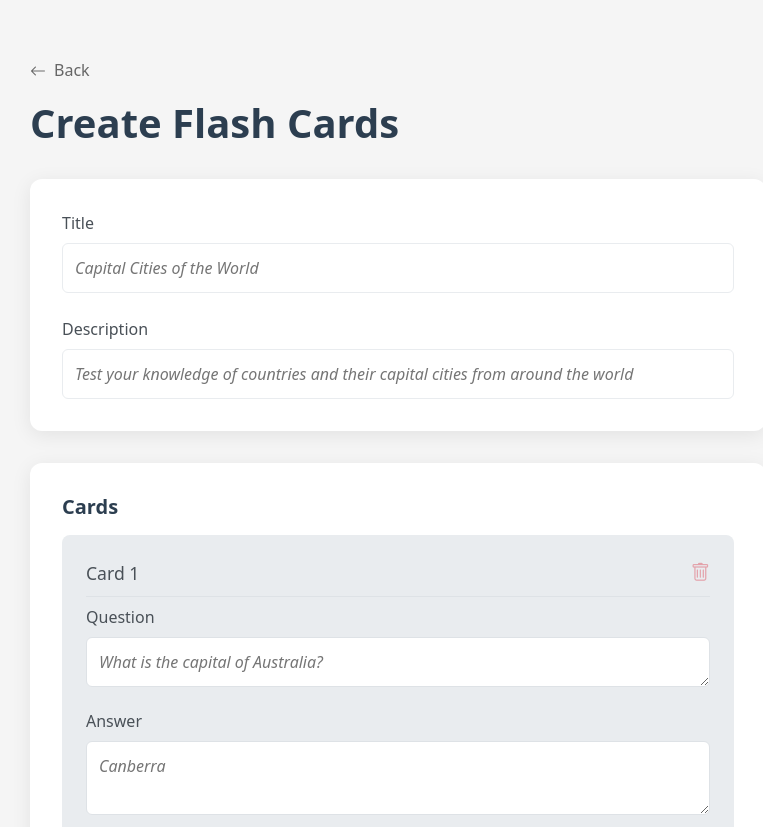
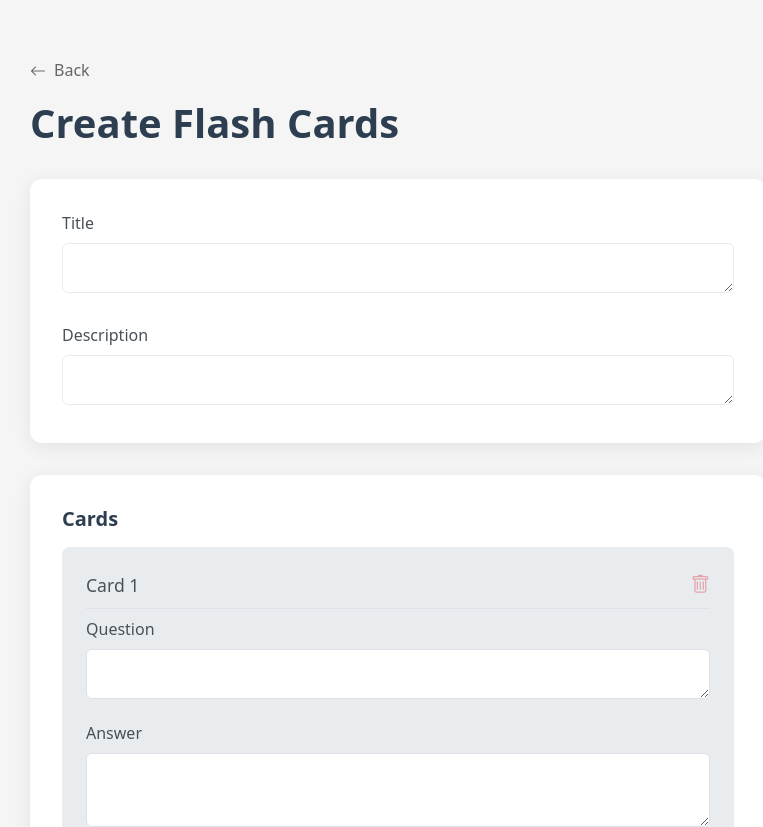
Before and after one commit to vincenttao04/flashcards-fe, a Vue app: page /create in a window 1280 px wide. Shown: the top 827 px of the page, without its empty margins (242-1005 px from the left). Built offline with nearby package versions, Linux system fonts and the light colour scheme; no server answers.

Commit message:
feat: headerinput uses textarea and autoresize function

```diff
--- a/src/components/create-edit/CardInput.vue
+++ b/src/components/create-edit/CardInput.vue
@@ -47,7 +47,6 @@ function updateField(field, value) {
           updateField('question', $event.target.value);
           handleInput($event);
         "
-        placeholder="What is the capital of Australia?"
         class="form-input"
         rows="1"
       ></textarea>
@@ -62,7 +61,6 @@ function updateField(field, value) {
           updateField('answer', $event.target.value);
           handleInput($event);
         "
-        placeholder="Canberra"
         class="form-input"
         rows="2"
       ></textarea>
@@ -100,9 +98,6 @@ label {
   display: none;
 }
 
-.form-input::placeholder {
-  font-style: italic;
-}
 
 .form-input:focus {
   outline: none;
@@ -110,10 +105,6 @@ label {
 }
 
 @media (max-width: 640px) {
-  .form-input::placeholder {
-    opacity: 0;
-  }
-
   .form-input {
     resize: none;
     scrollbar-width: thin;
--- a/src/components/create-edit/HeaderInput.vue
+++ b/src/components/create-edit/HeaderInput.vue
@@ -10,6 +10,10 @@
 -->
 
 <script setup>
+import { useAutoResizeTextArea } from "@/composables/useAutoResizeTextArea";
+
+const { handleInput } = useAutoResizeTextArea(3);
+
 defineProps({
   title: {
     type: String,
@@ -21,37 +25,45 @@ defineProps({
   },
 });
 
-defineEmits(["update:title", "update:description"]);
+const emit = defineEmits(["update:title", "update:description"]);
+
+function handleTitleInput(event) {
+  handleInput(event);
+  emit("update:title", event.target.value);
+}
+
+function handleDescriptionInput(event) {
+  handleInput(event);
+  emit("update:description", event.target.value);
+}
 </script>
 
 <template>
   <section class="form-container" aria-labelledby="deck-details-heading">
     <div class="title">
       <label for="set-title">Title</label>
-      <input
-        type="text"
+      <textarea
         id="set-title"
         :value="title"
-        @input="$emit('update:title', $event.target.value)"
-        placeholder="Capital Cities of the World"
-        class="form-input"
+        @input="handleTitleInput"
+        class="form-input textarea-input"
+        rows="1"
         required
         aria-required="true"
-      />
+      ></textarea>
     </div>
 
     <div class="description">
       <label for="set-description">Description</label>
-      <input
-        type="text"
+      <textarea
         id="set-description"
         :value="description"
-        @input="$emit('update:description', $event.target.value)"
-        placeholder="Test your knowledge of countries and their capital cities from around the world"
-        class="form-input"
+        @input="handleDescriptionInput"
+        class="form-input textarea-input"
+        rows="1"
         required
         aria-required="true"
-      />
+      ></textarea>
     </div>
   </section>
 </template>
@@ -78,8 +90,14 @@ defineEmits(["update:title", "update:description"]);
   border: 0;
 }
 
-input::placeholder {
-  font-style: italic;
+.textarea-input {
+  resize: vertical;
+  overflow-y: auto;
+  scrollbar-width: none;
+}
+
+.textarea-input::-webkit-scrollbar {
+  display: none;
 }
 
 .title {
@@ -112,8 +130,14 @@ label {
     padding: 1.5rem;
   }
 
-  .form-input::placeholder {
-    opacity: 0;
+  .textarea-input {
+    resize: none;
+    scrollbar-width: thin;
+  }
+
+  .textarea-input::-webkit-scrollbar {
+    display: block;
+    width: 6px;
   }
 }
 </style>
```
